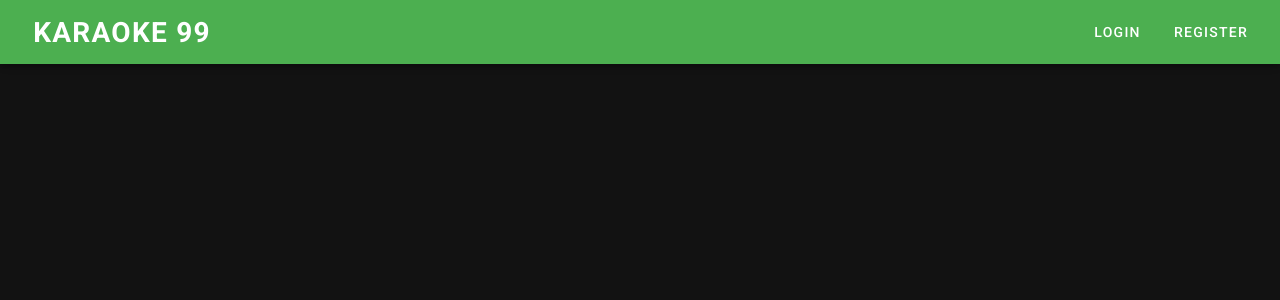
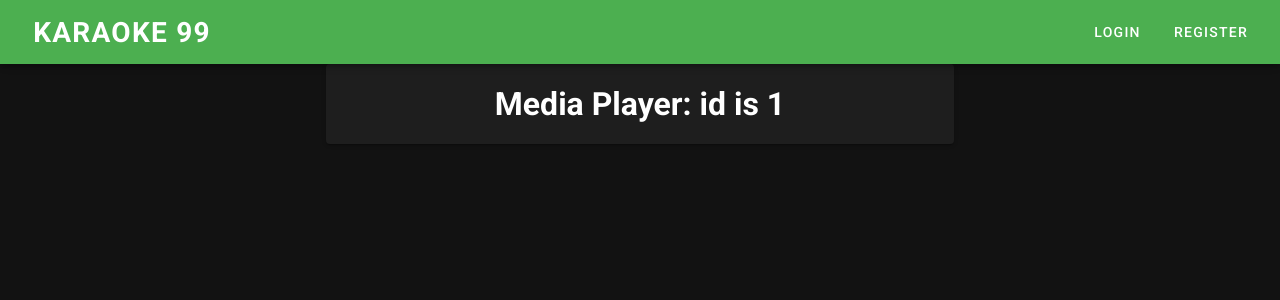
Before and after one commit to Danicast-c/soa-karaoke-client, a Nuxt app: page /player/1 in a window 1280 px wide. Shown: the top 300 px of the page. Built offline with nearby package versions, Linux system fonts and the light colour scheme; no server answers.

Commit message:
Pagina del reproductor

```diff
--- a/pages/index.vue
+++ b/pages/index.vue
@@ -11,8 +11,8 @@
         :items-per-page="5"
         class="elevation-1"
         :loading="loadingVar"
-        loading-text="Loading... Please wait"
-        @click:row="handleClick"
+        loading-text="Loading Songs..."
+        @click:row="songClick"
       ></v-data-table>
 
     </v-col>
@@ -43,12 +43,13 @@ export default {
       this.loadingVar = false;
     },
 
-    handleClick(row) {
+    songClick(row) {
       this.songs.map((item, index) => {
           item.selected = item === row
           this.$set(this.songs, index, item)
       })
       alert(row.title)
+      this.$router.push('player/'+row.id);
     },
   }
 }
--- /dev/null
+++ b/pages/player/_id.vue
@@ -0,0 +1,19 @@
+<template>
+  <v-row justify="center" align="center">
+    <v-col cols="12" sm="8" md="6">
+      <v-card class="logo py-4 d-flex justify-center">
+        <h1>Media Player: id is {{id}}</h1>
+      </v-card>
+    </v-col>
+  </v-row>
+</template>
+
+<script>
+export default {
+  data () {
+    return {
+      id: this.$route.params.id,
+    }
+  },
+}
+</script>
```
